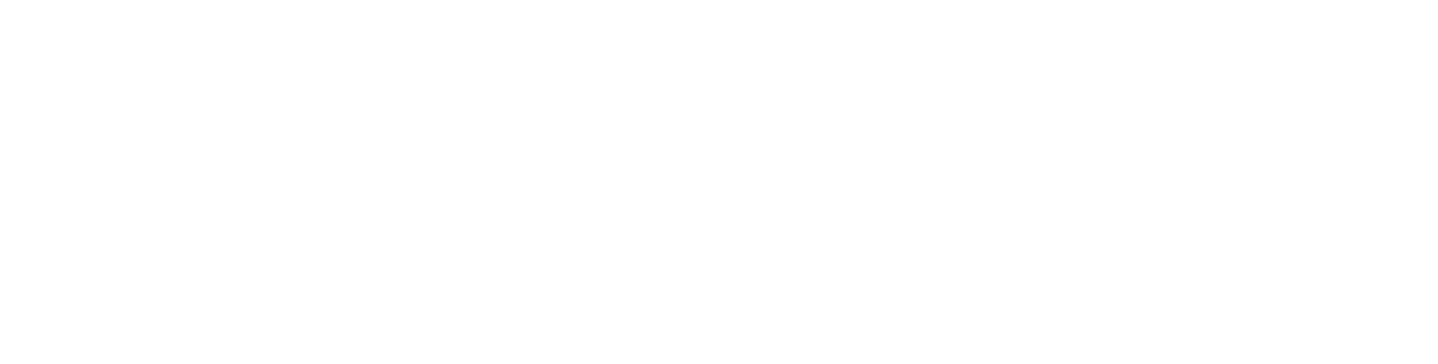
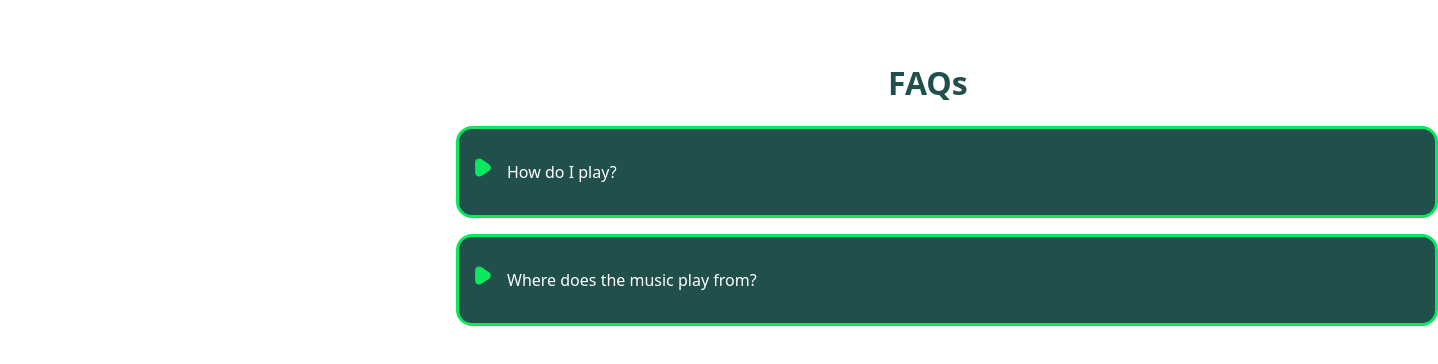
Before and after one commit to ismarjiw/Name-That-Tune, an Angular app: page /faq in a window 1280 px wide. Before the commit this address led to /. Shown: the top 364 px of the page, 1438 px wide, since content can reach past the window. Built offline with nearby package versions, Linux system fonts and the light colour scheme.

Commit message:
first iteration of faq component

```diff
--- a/src/app/app.module.ts
+++ b/src/app/app.module.ts
@@ -7,11 +7,13 @@
 import { HomeComponent } from "./home/home.component";
 import { ConfigurationComponent } from './configuration/configuration.component';
 import { GameComponent } from './game/game.component';
+import { FAQComponent } from "./faq/faq.component";
 
 
 const routes: Routes = [
   { path: "", component: HomeComponent },
-  { path: "game", component: GameComponent }
+  { path: "game", component: GameComponent },
+  { path: "faq", component: FAQComponent }
 ];
 
 @NgModule({
--- /dev/null
+++ b/src/app/faq/faq.component.css
@@ -0,0 +1,46 @@
+.faq-content {
+    font-family: "Press Start 2P", system-ui;
+    font-weight: 400;
+    font-style: normal;
+    padding-top: 2rem;
+}
+
+.question-container {
+    display: flex;
+    padding-top: 1rem;
+    padding-bottom: 1rem;
+    padding-left: 1rem;
+    border: solid;
+    border-color: #09E85E;
+    border-radius: 1rem;
+    background-color: #214F4B;
+    color: white;
+    margin-bottom: 1rem;
+    width: 60rem;
+    cursor: pointer;
+    transition: transform 0.2s ease-in-out;
+
+    &:hover {
+        transform: scale(1.01) translateY(-5px);
+        box-shadow: 0 10px 20px rgba(0, 0, 0, 0.2);
+    }
+}
+
+.questions-container {
+    margin-left: 28rem;
+}
+
+.answer {
+    width: 58rem;
+    margin-left: 2rem;
+}
+
+svg {
+    margin-top: 0.8rem;
+    margin-right: 1rem;
+}
+
+h1 {
+    color: #214F4B;
+    margin-left: 55rem;
+}
--- /dev/null
+++ b/src/app/faq/faq.component.html
@@ -0,0 +1,15 @@
+<div class="faq-content">
+    <h1>FAQs</h1>
+
+    <div class="questions-container" *ngFor="let q of questions">
+        <div class="question-container" (click)="toggleAnswer(q)">
+            <svg width="16" height="19" viewBox="0 0 16 19" fill="none" xmlns="http://www.w3.org/2000/svg" class="svg-icon">
+                <path d="M14.0229 6.2483C16.4146 7.84411 16.3918 11.3668 13.9796 12.9315L6.22469 17.9618C3.55366 19.6944 0.0273694 17.7638 0.0479776 14.5801L0.113748 4.41951C0.134356 1.23583 3.68534 -0.648983 6.33371 1.11804L14.0229 6.2483Z" fill="#09E85E"/>
+            </svg>
+            <p class="question">{{ q.question }}</p>
+        </div>
+        <div *ngIf="q.showAnswer">
+            <p class="answer">{{ q.answer }}</p>
+        </div>
+    </div>
+</div>
--- /dev/null
+++ b/src/app/faq/faq.component.ts
@@ -0,0 +1,27 @@
+import { CommonModule } from '@angular/common';
+import { Component } from '@angular/core';
+
+interface FAQ {
+  question: string;
+  answer: string;
+  showAnswer: boolean;
+}
+
+@Component({
+  selector: 'app-faq',
+  standalone: true,
+  imports: [CommonModule],
+  templateUrl: './faq.component.html',
+  styleUrl: './faq.component.css'
+})
+export class FAQComponent {
+  questions: { question: string, answer: string, showAnswer: boolean }[] = [
+    { question: "How do I play?", answer: "To play 'Name That Tune', from the configuration screen you'll type your name, select how many rounds you want to play, set your difficulty (easy, medium, or hard), and what genre of music you would like to listen to.", showAnswer: false },
+    { question: "Where does the music play from?", answer: "From Spotify's API", showAnswer: false }
+];
+
+toggleAnswer(question: FAQ) {
+  question.showAnswer = !question.showAnswer;
+}
+
+}
```
Also changed, not shown: 1 other file (tests, documents, lock files or other folders).
